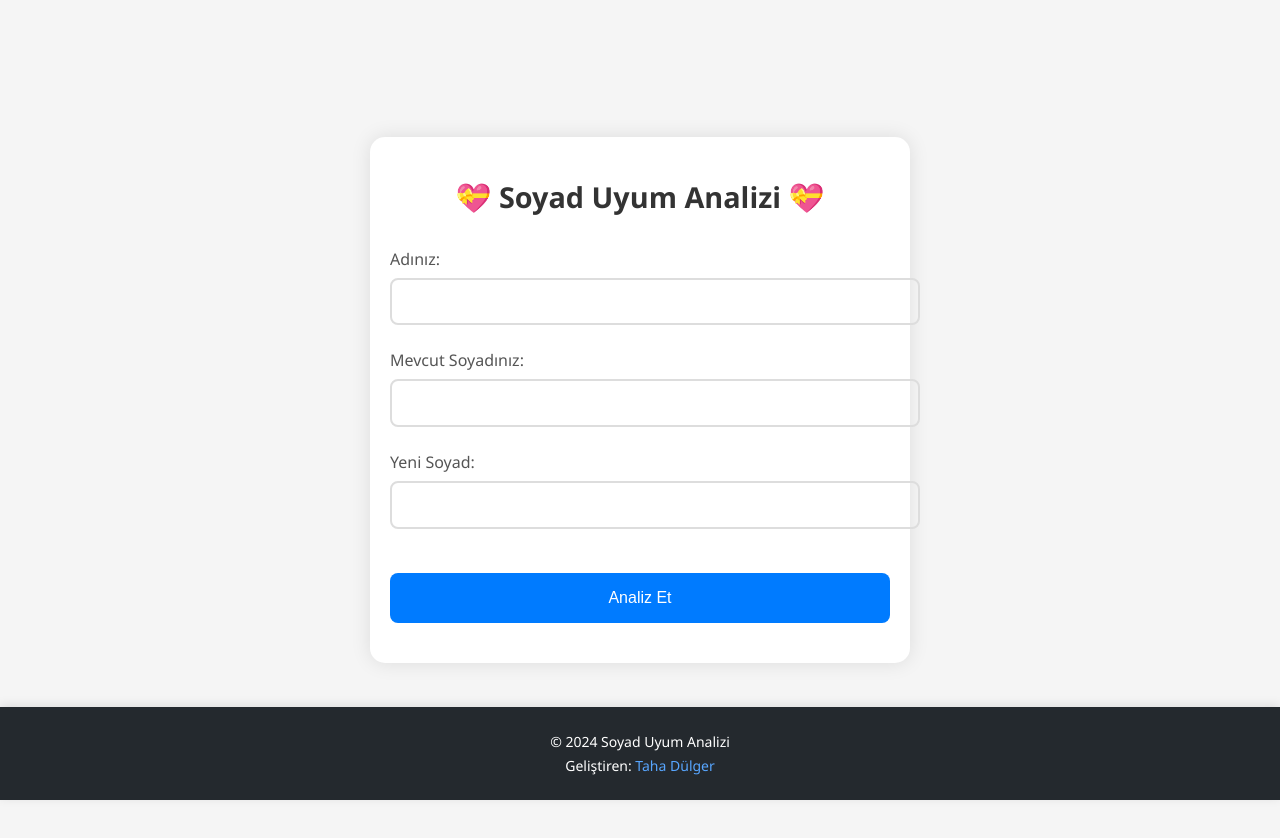
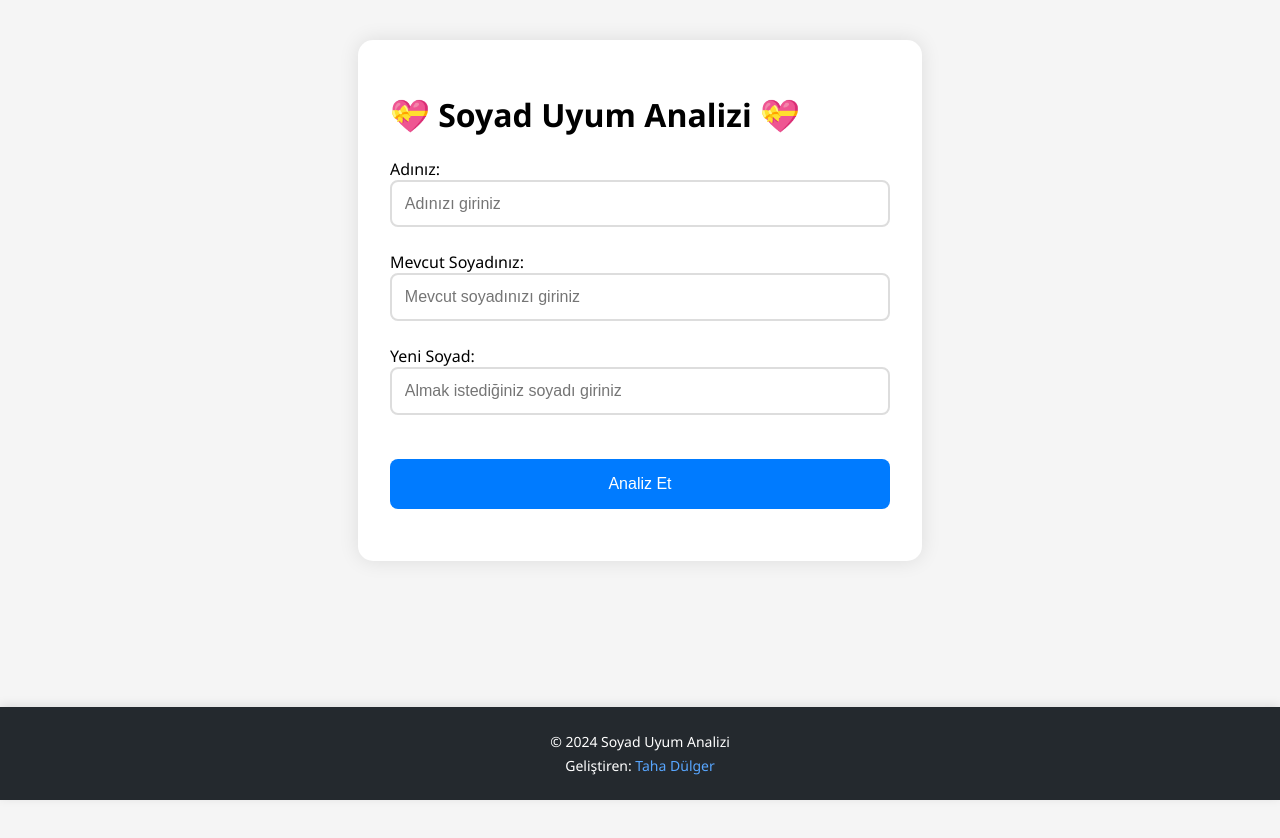
Before and after one commit to tahadulger1/tahadulger1.github.io, a plain HTML site: page index.html in a window 1280 px wide. Drawn offline with Linux system fonts and the light colour scheme.

Commit message:
Update index.html

```diff
--- a/index.html
+++ b/index.html
@@ -14,11 +14,9 @@
             margin: 0;
             padding: 0;
             display: flex;
-            justify-content: center;
-            align-items: center;
+            flex-direction: column;
             min-height: 100vh;
             padding-bottom: 100px; /* Footer'ın yüksekliği kadar padding ekleyin */
-
         }
 
         .container {
@@ -28,23 +26,12 @@
             box-shadow: 0 0 20px rgba(0,0,0,0.1);
             width: 90%;
             max-width: 500px;
-        }
-
-        h1 {
-            color: #333;
-            text-align: center;
-            margin-bottom: 2rem;
-            font-size: 1.8rem;
+            margin: 40px auto;
         }
 
         .input-group {
             margin-bottom: 1.5rem;
-        }
-
-        label {
-            display: block;
-            margin-bottom: 0.5rem;
-            color: #555;
+            width: 100%;
         }
 
         input {
@@ -53,12 +40,23 @@
             border: 2px solid #ddd;
             border-radius: 8px;
             font-size: 1rem;
+            background-color: rgba(255, 255, 255, 0.1);
+            color: white;
             transition: border-color 0.3s;
+            box-sizing: border-box;
         }
 
-        input:focus {
-            border-color: #007bff;
-            outline: none;
+        button {
+            width: 100%;
+            padding: 1rem;
+            background-color: #007bff;
+            color: white;
+            border: none;
+            border-radius: 8px;
+            font-size: 1rem;
+            cursor: pointer;
+            transition: background-color 0.3s;
+            margin: 20px 0;
         }
 
         .footer {
@@ -68,7 +66,7 @@
             width: 100%;
             text-align: center;
             box-shadow: 0 -2px 10px rgba(0,0,0,0.1);
-    position: absolute; /* fixed yerine absolute kullanıyoruz */
+            position: absolute;
             bottom: 0;
         }
 
@@ -94,58 +92,11 @@
             text-decoration: underline;
         }
 
-.container {
-    margin-bottom: 60px; /* Ana içerik ile footer arasında boşluk bırakın */
-}
-
-       button, .button {
-    width: 100%;
-    padding: 1rem;
-    background-color: #007bff;
-    color: white;
-    border: none;
-    border-radius: 8px;
-    font-size: 1rem;
-    cursor: pointer;
-    transition: background-color 0.3s ease;
-    margin: 20px 0;
-}
-
-button:hover, .button:hover {
-    background-color: #0056b3;
-}
-
-input {
-    width: 100%;
-    padding: 0.8rem;
-    border: 2px solid #ddd;
-    border-radius: 8px;
-    font-size: 1rem;
-    background-color: rgba(255, 255, 255, 0.1);
-    color: white;
-    transition: border-color 0.3s;
-}
-
-input:focus {
-    border-color: #007bff;
-    outline: none;
-}
-
-input::placeholder {
-    color: rgba(255, 255, 255, 0.5);
-}
-
-.container {
-    max-width: 500px;
-    margin: 0 auto;
-    padding: 20px;
-}
-
         #result {
             margin-top: 2rem;
             padding: 1rem;
             border-radius: 8px;
-            background-color: #f8f9fa;
+            background-color: rgba(255, 255, 255, 0.1);
             display: none;
         }
     </style>
```
Lines whose indentation alone changed are shown as unchanged.
